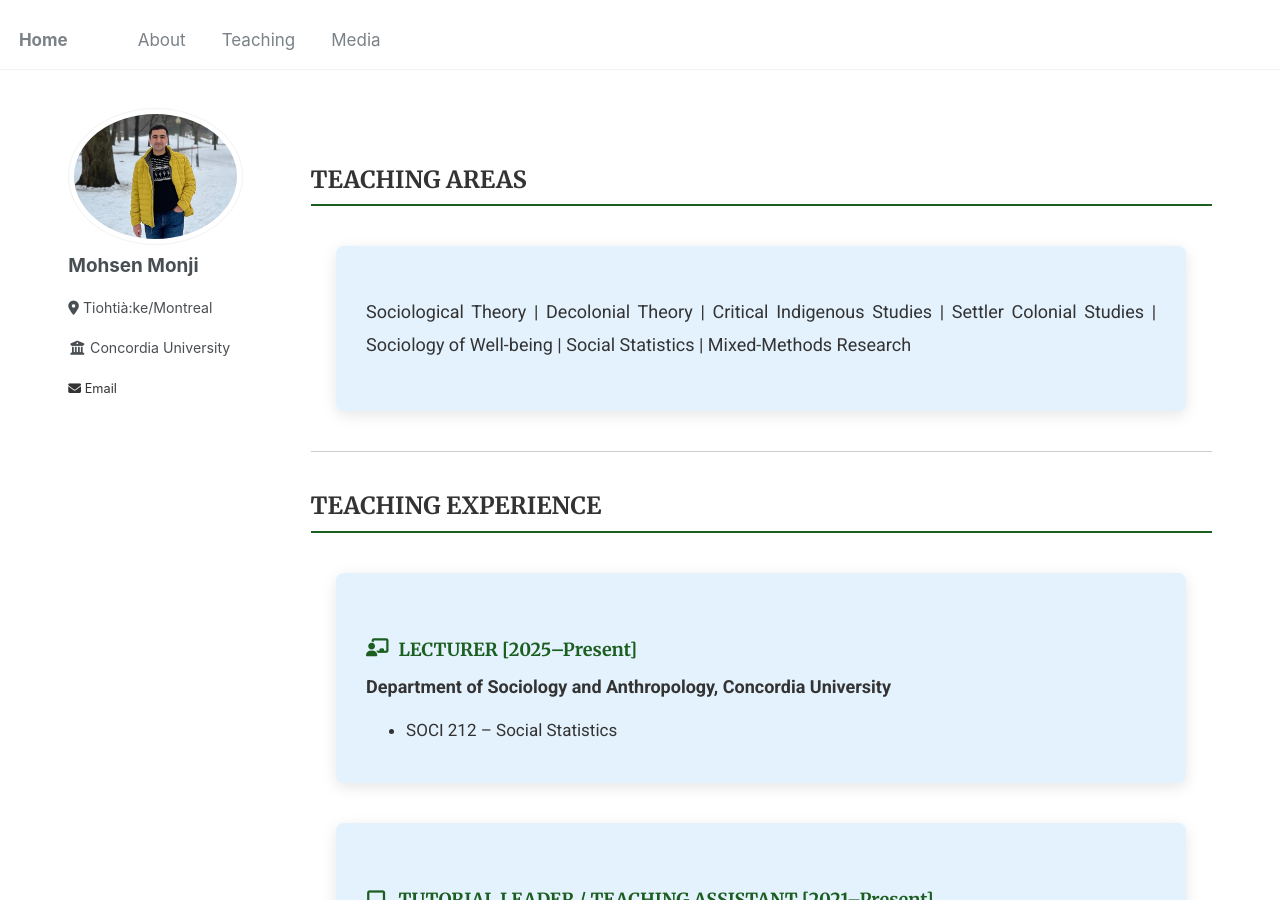
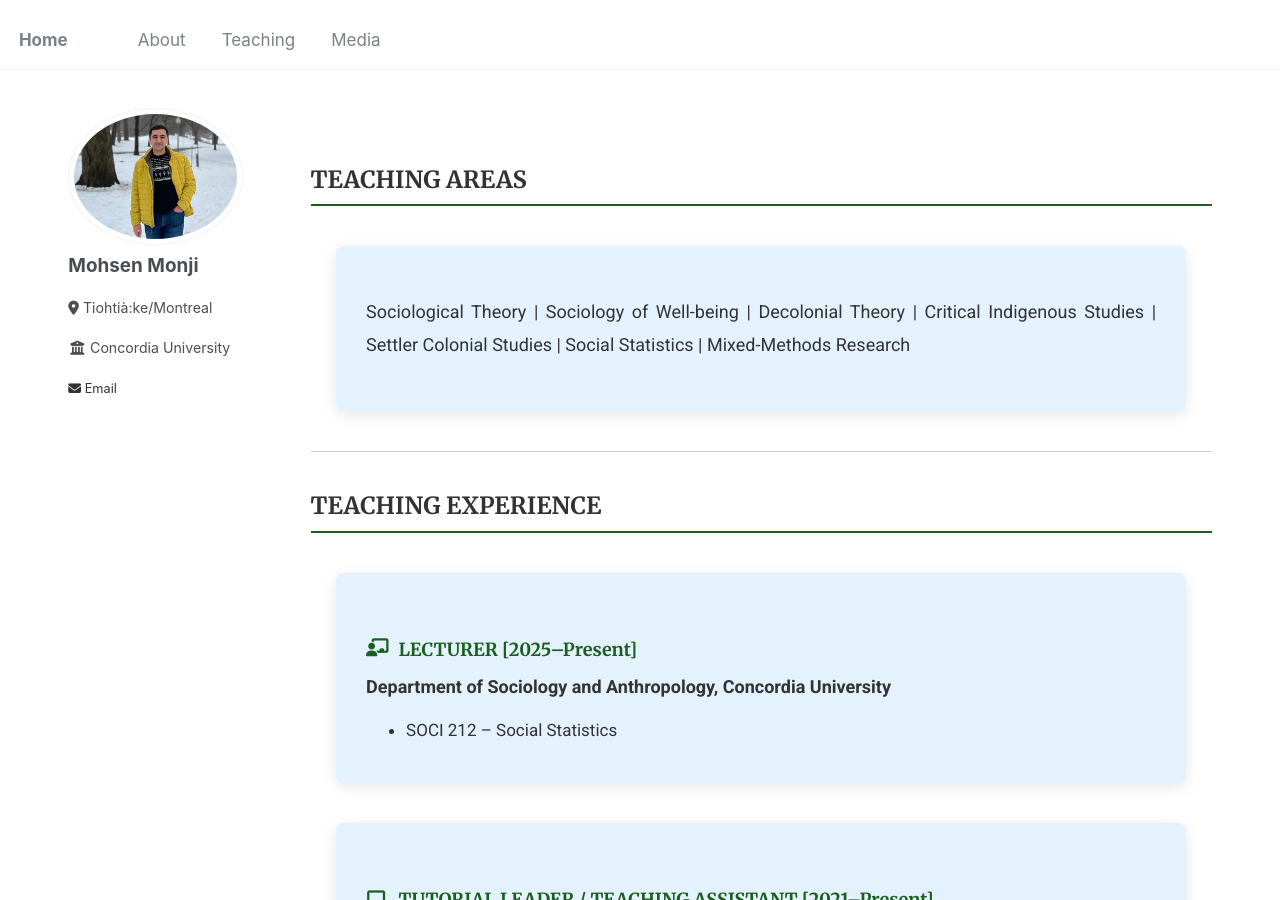
Before and after one commit to Mohsnmonji/mohsnmonji.github.io, a Jekyll site: the page built from _pages/teaching.md, in a window 1280 px wide and 900 px high. Built offline with Jekyll 4.4.1, drawn with Linux system fonts in a browser that asks for light colours.

```diff
--- a/_pages/teaching.md
+++ b/_pages/teaching.md
@@ -73,7 +73,7 @@ author_profile: true
   <h2>TEACHING AREAS</h2>
   <div class="teaching-card">
     <p style="font-size:18px; color:#333; text-align:justify; line-height:1.8; margin:20px 0;">
-      Sociological Theory | Decolonial Theory | Critical Indigenous Studies | Settler Colonial Studies | Sociology of Well-being | Social Statistics | Mixed-Methods Research
+      Sociological Theory | Sociology of Well-being | Decolonial Theory | Critical Indigenous Studies | Settler Colonial Studies | Social Statistics | Mixed-Methods Research
     </p>
   </div>
 </div>
```
